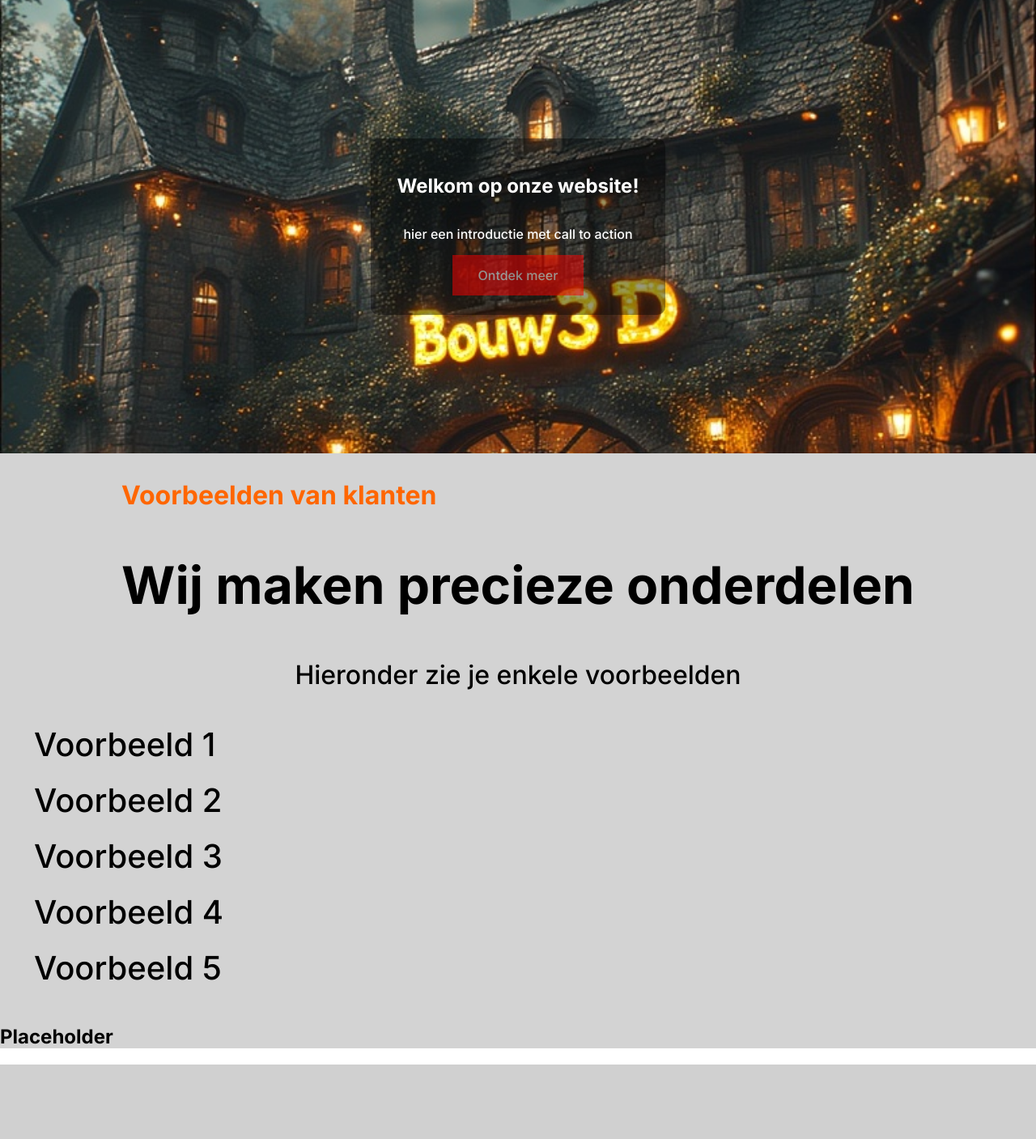
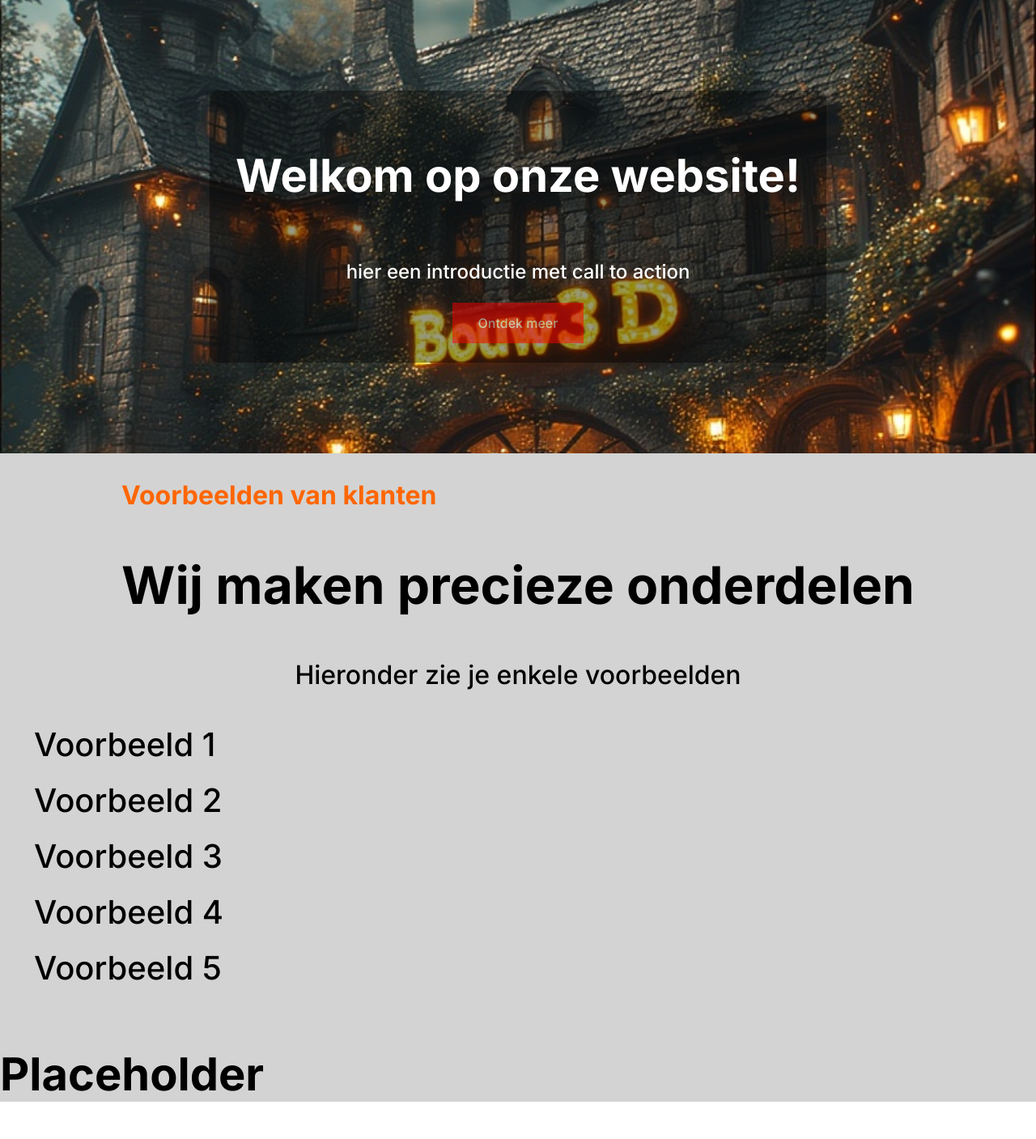
Before and after one commit to MarkPrins18/code-conquer-printwebsite, a PHP site: page / in a window 1280 px wide. Shown: the whole page at 81% size. Before the commit the page ends 1315 px from the top, so only its background shows below. Run offline with PHP 8.4, Linux system fonts and the light colour scheme.

Commit message:
Created responsive fontsizes for all texts
Created responsive fontsizes for all texts (headings and p) and fixed alignment

```diff
--- a/assets/css/global.css
+++ b/assets/css/global.css
@@ -33,3 +33,25 @@
 body {
     margin: 0px;
 }
+
+   /* Clamp() makes texts responsive without having to use media queries.
+First value = min fontsize, last value = max fontsize, middle = preferred (scales with viewport and used only if between min and max) */
+h1 {
+  font-size: clamp(2rem, 5vw, 4rem);
+}
+
+h2 {
+  font-size: clamp(1.75rem, 4.5vw, 3.5rem);
+}
+
+h3 {
+  font-size: clamp(1.5rem, 4vw, 3rem);
+}
+
+h4 {
+  font-size: clamp(1.25rem, 3.5vw, 2.5rem);
+}
+
+p {
+  font-size: clamp(1rem, 2.5vw, 1.5rem);
+}
```
Lines whose indentation alone changed are shown as unchanged.
